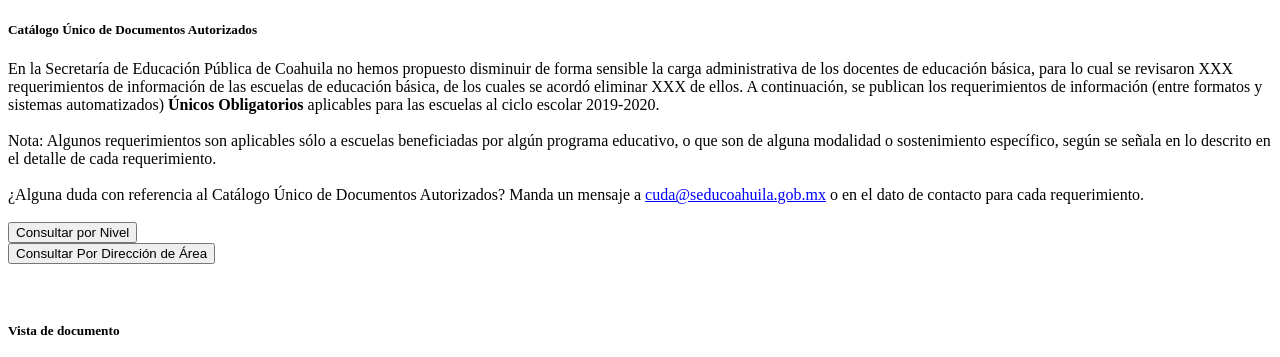
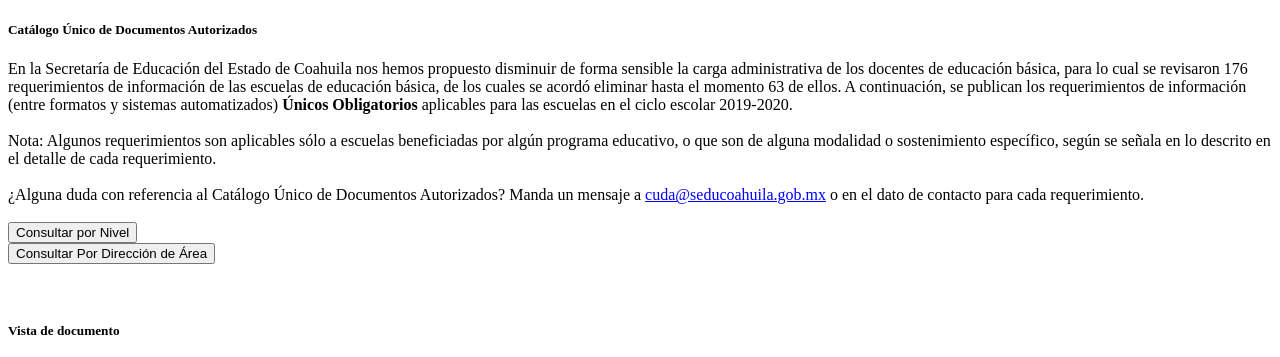
Before and after one commit to uziel1111/sarape, a PHP site: the page made by application/views/cuda/cuda.php in a window 1280 px wide. Shown: the part 62-419 px from the top of the page. Run offline with PHP 8.4, Linux system fonts and the light colour scheme; the template is opened without the code that fills it, so the values that code supplies are empty; some libraries are stand-ins or nearby versions; some web fonts are replaced.

Commit message:
correción de introducción cuda

```diff
--- a/application/views/cuda/cuda.php
+++ b/application/views/cuda/cuda.php
@@ -55,7 +55,7 @@
 			<div class="row">
 				<div class="col-md-12">
 					<a>
-					En la Secretaría de Educación Pública de Coahuila no hemos propuesto disminuir de forma sensible la carga administrativa de los docentes de educación básica, para lo cual se revisaron XXX requerimientos de información de las escuelas de educación básica, de los cuales se acordó eliminar XXX de ellos. A continuación, se publican los requerimientos de información (entre formatos y sistemas automatizados) <strong>Únicos Obligatorios</strong> aplicables para las escuelas al ciclo escolar 2019-2020.
+					En la Secretaría de Educación del Estado de Coahuila nos hemos propuesto disminuir de forma sensible la carga administrativa de los docentes de educación básica, para lo cual se revisaron 176 requerimientos de información de las escuelas de educación básica, de los cuales se acordó eliminar hasta el momento 63 de ellos. A continuación, se publican los requerimientos de información (entre formatos y sistemas automatizados) <strong>Únicos Obligatorios</strong> aplicables para las escuelas en el ciclo escolar 2019-2020.
 					</a>
 					<br><br>
 					<a>
@@ -63,7 +63,7 @@
 					</a>
 					<br><br>
 					<a>
-					¿Alguna duda con referencia al Catálogo Único de Documentos Autorizados? Manda un mensaje a <a style="color:blue;" href="mailto:cuda@seducoahuila.gob.mx">cuda@seducoahuila.gob.mx</a>  o en el dato de contacto para cada requerimiento.
+					¿Alguna duda con referencia al Catálogo Único de Documentos Autorizados? Manda un mensaje a <a style="color:blue;" href="mailto:cuda@seducoahuila.gob.mx">cuda@seducoahuila.gob.mx</a> o en el dato de contacto para cada requerimiento.
 					</a>
 					<br><br>
 				</div>
```
